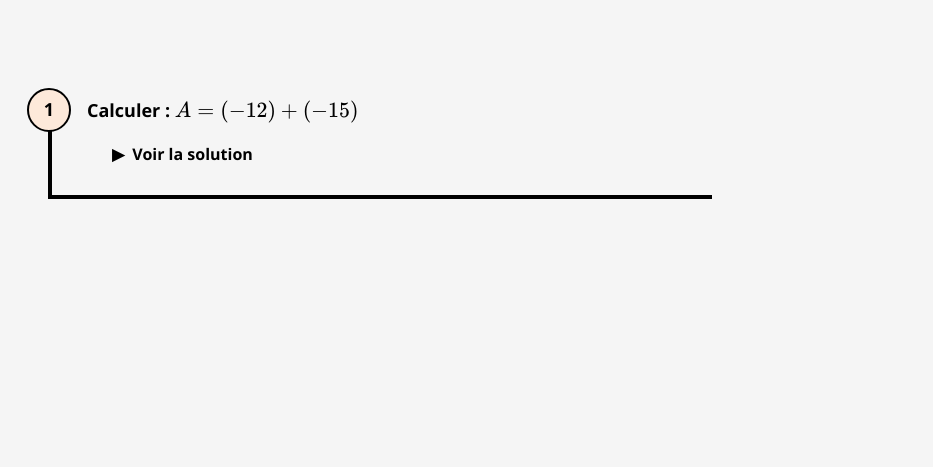
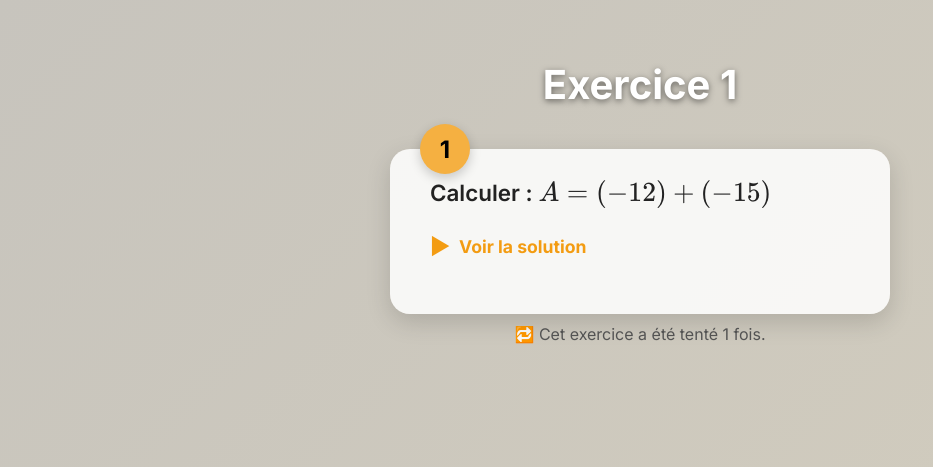
Before and after one commit to jb21041993/boite-a-calculs, a plain HTML site: page Exercices/exercice1.html in a window 1280 px wide. Shown: the whole page, without its empty margins (0-933 px from the left). Drawn offline with nearby package versions, Linux system fonts and the light colour scheme.

Commit message:
Update exercice1.html

```diff
--- a/Exercices/exercice1.html
+++ b/Exercices/exercice1.html
@@ -3,85 +3,181 @@
 <head>
   <meta charset="UTF-8" />
   <title>Exercice 1</title>
+
+  <!-- Google Fonts Inter -->
+  <link href="https://fonts.googleapis.com/css2?family=Inter:wght@400;600;700&display=swap" rel="stylesheet" />
+
   <style>
-    body {
-      font-family: 'Segoe UI', sans-serif;
-      background-color: #F5F5F5; /* bleu clair */
-      padding: 40px;
+    /* Reset et base */
+    * {
+      margin: 0; padding: 0; box-sizing: border-box;
     }
 
-    .solution-container {
+    body {
+      font-family: 'Inter', sans-serif;
+      background: linear-gradient(135deg, #c7c4bd, #d4cebe);
+      min-height: 100vh;
+      display: flex;
+      flex-direction: column;
+      align-items: center;
+      justify-content: flex-start;
+      padding: 60px 20px 40px;
+      color: #333;
+      transition: background 0.3s ease;
+    }
+
+    header {
+      font-size: 2.5rem;
+      font-weight: 700;
+      color: #fff;
+      text-shadow: 0 2px 6px rgba(0,0,0,0.5);
+      margin-bottom: 40px;
+      text-align: center;
+    }
+
+    .exercise-box {
+      background: rgba(255 255 255 / 0.85);
+      box-shadow: 0 8px 24px rgba(0,0,0,0.15);
+      border-radius: 20px;
+      max-width: 500px;
+      width: 100%;
+      padding: 30px 40px;
       position: relative;
-      border-left: 4px solid black;
-      border-bottom: 4px solid black;
-      padding-left: 60px;
-      padding-bottom: 30px;
-      margin-top: 50px;
-      max-width: 600px;
+      display: flex;
+      flex-direction: column;
+      gap: 25px;
     }
 
     .numero {
       position: absolute;
-      left: -25px;
-      top: -10px;
-      background-color: #fde9da;
-      border: 2px solid black;
+      top: -25px;
+      left: 30px;
+      background: #f5b041;
+      color: black;
+      font-weight: 700;
+      width: 50px;
+      height: 50px;
       border-radius: 50%;
-      width: 40px;
-      height: 40px;
-      text-align: center;
-      line-height: 38px;
-      font-weight: bold;
-      font-size: 18px;
+      display: flex;
+      align-items: center;
+      justify-content: center;
+      font-size: 24px;
+      box-shadow: 0 4px 12px rgba(0,0,0,0.2);
     }
 
     .titre {
-      font-weight: bold;
-      font-size: 18px;
-      margin-bottom: 20px;
-      position: relative;
-      left: -25px;
+      font-size: 1.4rem;
+      font-weight: 600;
+      color: #222;
+    }
+
+    .toggle-container {
+      cursor: pointer;
+      display: flex;
+      align-items: center;
+      gap: 10px;
+      font-weight: 700;
+      font-size: 1.1rem;
+      color: #f39c12;
+      user-select: none;
+      transition: color 0.3s ease;
+    }
+
+    .toggle-container:hover {
+      color: #d67d0e;
+    }
+
+    .arrow {
+      display: inline-block;
+      transition: transform 0.3s ease;
+      font-size: 1.3rem;
+      transform-origin: center;
+    }
+
+    .arrow.down {
+      transform: rotate(90deg);
     }
 
     .solution {
       max-height: 0;
       overflow: hidden;
-  transition: max-height 0.5s ease;
-  background: #f3f3f3;
-  border-left: 4px solid #f09412;
+      transition: max-height 0.5s ease, padding 0.5s ease;
+      background: #fde9da;
+      border-left: 5px solid #f5b041;
       padding: 0 15px;
-  margin-top: 0px;
+      border-radius: 0 10px 10px 0;
+      color: #333;
+      font-size: 1rem;
+      line-height: 1.5;
     }
 
-/* Lorsque la solution est ouverte : hauteur max fixée + défilement vertical */
     .solution.open {
-  max-height: 300px;     /* tu peux ajuster cette valeur */
-  overflow-y: auto;      /* défilement vertical */
-  padding: 10px 15px;
+      max-height: 500px; /* suffisant pour le contenu */
+      padding: 15px;
     }
-    .toggle-container {
+
+    .feedback {
+      text-align: center;
+      margin-top: 20px;
+      display: flex;
+      flex-direction: column;
+      gap: 10px;
+      align-items: center;
+    }
+
+    .feedback p {
+      font-weight: 600;
+      font-size: 1.1rem;
+      color: #444;
+    }
+
+    .feedback-buttons {
+      display: flex;
+      justify-content: center;
+      gap: 20px;
+      width: 100%;
+    }
+
+    .feedback button {
+      background: #f5b041;
+      border: none;
+      padding: 12px 26px;
+      border-radius: 10px;
+      font-size: 1.5rem;
       cursor: pointer;
-      display: flex;
-      align-items: center;
-      margin-top: 20px;
-      font-weight: bold;
+      transition: background-color 0.3s ease, transform 0.2s ease;
+      box-shadow: 0 4px 8px rgba(0,0,0,0.15);
+      flex: 1;
+      max-width: 100px;
     }
-    .arrow {
-      margin-right: 8px;
-      transition: transform 0.3s ease;
+
+    .feedback button:hover {
+      background-color: #d67d0e;
+      transform: scale(1.1);
     }
-    .arrow.down {
-      transform: rotate(90deg);
+
+    #compteur {
+      margin-top: 10px;
+      font-size: 1rem;
+      color: #555;
+      text-align: center;
+      user-select: none;
     }
-    .feedback {
-      margin-top: 30px;
-      text-align: center;
+
+    /* Responsive */
+    @media (max-width: 600px) {
+      .exercise-box {
+        padding: 25px 20px;
+        max-width: 100%;
       }
-    .feedback button {
-      font-size: 24px;
-      margin: 0 10px;
-      padding: 10px 20px;
-      cursor: pointer;
+
+      .numero {
+        top: -20px;
+        left: 20px;
+        width: 40px;
+        height: 40px;
+        font-size: 20px;
+      }
     }
   </style>
 
@@ -93,10 +189,11 @@
 </head>
 <body>
 
-<div class="solution-container">
+  <header>Exercice 1</header>
+
+  <div class="exercise-box">
     <div class="numero">1</div>
     <div class="titre">Calculer : \(A=(-12)+(-15)\)</div>
-
 
     <div class="toggle-container" onclick="toggleSolution()">
       <span id="arrow" class="arrow">▶</span>
@@ -104,24 +201,21 @@
     </div>
 
     <div id="solution" class="solution">
-    <p><strong>Solution :</strong> <br>  </p>
-
-  </p> \(A=(\textcolor{blue}{-}12)+(\textcolor{blue}{-}15)\)</p>
-
-  </p> \(A=(\textcolor{blue}{-}27)\)</p>
+      <p><strong>Solution :</strong><br>
+      \(A=(\textcolor{blue}{-}12)+(\textcolor{blue}{-}15)\)</p>
+      <p>\(A=(\textcolor{blue}{-}27)\)</p>
 
       <div class="feedback">
         <p>As-tu réussi cet exercice ?</p>
-    <button onclick="markAsDone(1)">👍</button>
-    <button onclick="handleFailure()">👎</button>
+        <div class="feedback-buttons">
+          <button onclick="markAsDone(1)" aria-label="Exercice réussi">👍</button>
+          <button onclick="handleFailure()" aria-label="Exercice non réussi">👎</button>
+        </div>
+      </div>
+    </div>
   </div>
 
-  </div>
-
-</div>
-
-
-
+  <p id="compteur"></p>
 
 <script>
   function toggleSolution() {
@@ -132,14 +226,11 @@
   }
 
   function markAsDone(num) {
-      // Marquer l'exercice comme terminé
     const done = JSON.parse(localStorage.getItem('doneExercises') || '[]');
     if (!done.includes(num)) {
       done.push(num);
       localStorage.setItem('doneExercises', JSON.stringify(done));
     }
-      localStorage.removeItem(`chrono_exo_${num}`);
-      // Rediriger vers la page du tableau
     window.location.href = "../Boite_4_1.html";
   }
 
@@ -147,9 +238,20 @@
     alert("Courage ! Réessaie plus tard.");
     window.location.href = "../Boite_4_1.html";
   }
+
+  // Affiche le nombre de tentatives
+  const url = window.location.href;
+  const matchexo = url.match(/exercice(\d+)\.html/);
+  const exoNum = matchexo ? matchexo[1] : null;
+
+  if (exoNum) {
+    const key = `retries_exo_${exoNum}`;
+    const current = parseInt(localStorage.getItem(key) || '0');
+    localStorage.setItem(key, current + 1);
+    document.getElementById("compteur").textContent =
+      `🔁 Cet exercice a été tenté ${current + 1} fois.`;
+  }
 </script>
-
-
 
 </body>
 </html>
```
Lines whose indentation alone changed are shown as unchanged.
